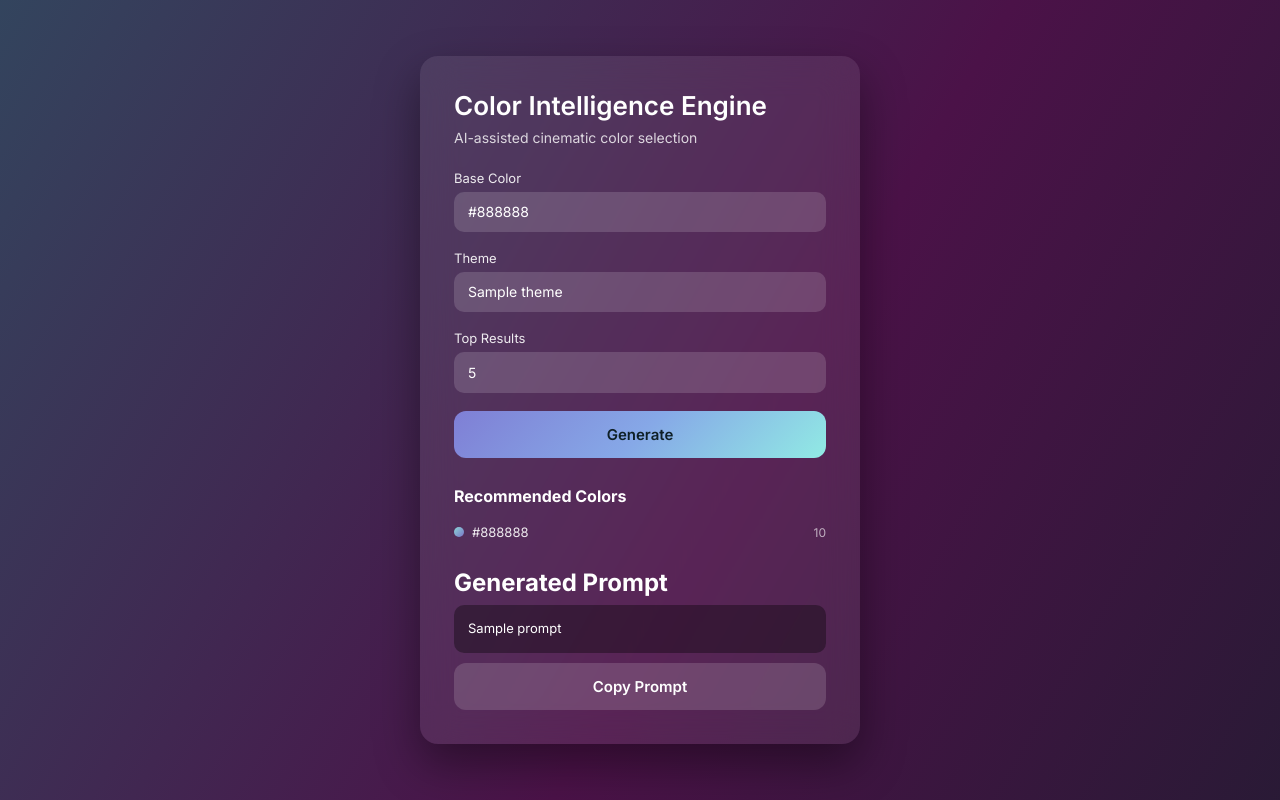
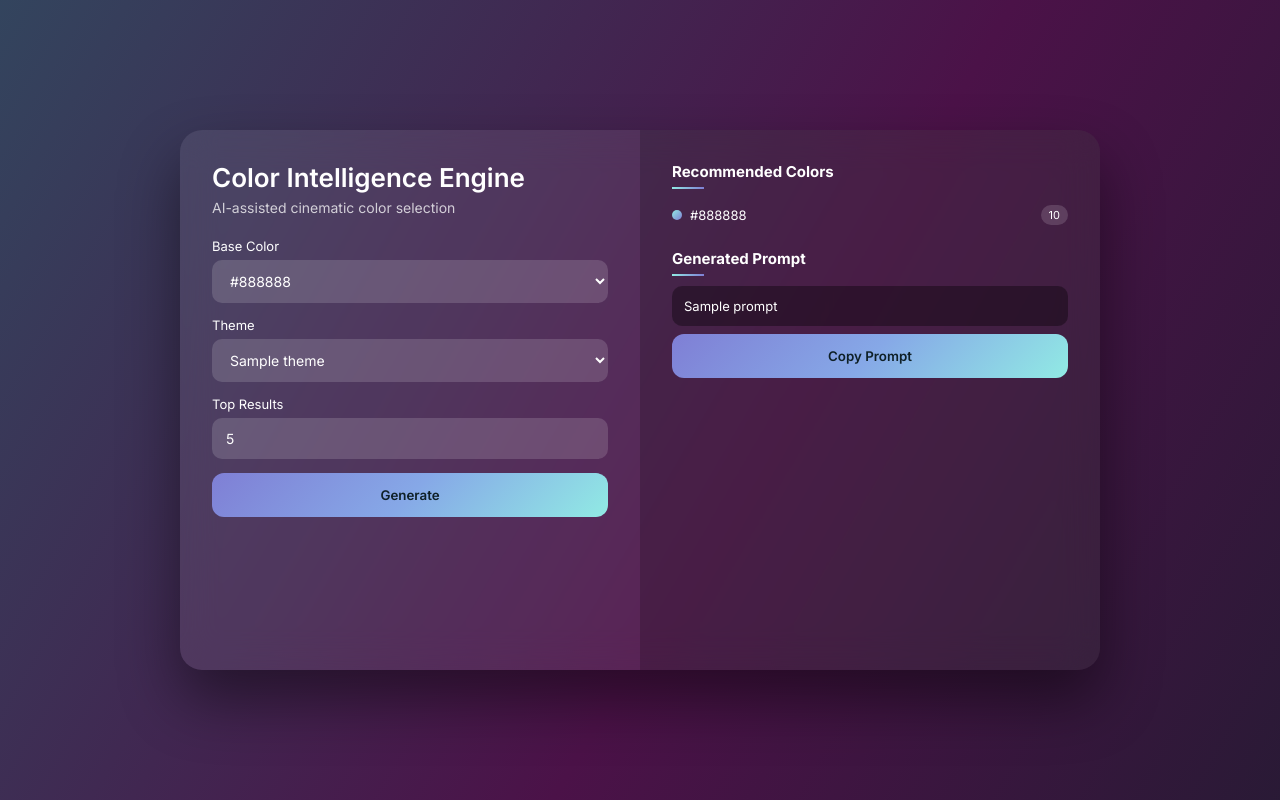
Before and after one commit to osctoss/color_intelligence_engine, a Flask app: template web/templates/index.html in a window 1280 px wide. Run offline with Flask 3, Linux system fonts and the light colour scheme; the template is opened without the code that fills it: most values are stand-ins (such as "Sample title", 1, 10 or a date in 2020); parts of the project's set-up code (start-up, migrations or seed data) failed here and were passed over.

Commit message:
Refined Html and CSS

```diff
--- a/web/static/style.css
+++ b/web/static/style.css
@@ -29,50 +29,102 @@ body {
     100% { background-position: 0% 50%; }
 }
 
-.container {
-    width: 440px;
-    background: rgba(255, 255, 255, 0.08);
+.app-wrapper {
+    background: rgba(255,255,255,0.08);
     backdrop-filter: blur(18px);
-    border-radius: 18px;
+    border-radius: 22px;
+    box-shadow: 0 30px 60px rgba(0,0,0,0.45);
+    overflow: hidden;
+    display: flex;
+    transition: all 0.8s cubic-bezier(0.22,1,0.36,1);
+}
+
+.app-wrapper.initial {
+    width: 420px;
     padding: 34px;
-    box-shadow: 0 20px 45px rgba(0, 0, 0, 0.4);
-    position: relative;
+}
+
+.app-wrapper.expanded {
+    width: 920px;
+    height: 540px;
+}
+
+.panel {
+    padding: 32px;
+    transition: all 0.8s cubic-bezier(0.22,1,0.36,1);
+}
+
+.panel-left {
+    width: 100%;
+}
+
+.panel-right {
+    background: rgba(0,0,0,0.18);
+}
+
+.app-wrapper.initial .panel-right {
+    display: none;
+}
+
+.app-wrapper.expanded .panel-left,
+.app-wrapper.expanded .panel-right {
+    width: 50%;
 }
 
 h1 {
     font-size: 26px;
     font-weight: 600;
-    margin-bottom: 8px;
+    margin-bottom: 6px;
 }
 
 .subtitle {
     font-size: 14px;
-    opacity: 0.8;
-    margin-bottom: 24px;
+    opacity: 0.75;
+    margin-bottom: 22px;
+}
+
+h2 {
+    font-size: 15px;
+    margin-bottom: 10px;
+    position: relative;
+}
+
+h2::after {
+    content: "";
+    display: block;
+    width: 32px;
+    height: 2px;
+    background: linear-gradient(90deg, #91eae4, #7f7fd5);
+    margin-top: 6px;
 }
 
 label {
     font-size: 13px;
     margin-bottom: 6px;
     display: block;
-    opacity: 0.9;
 }
 
-select, input {
+select,
+input {
     width: 100%;
     padding: 12px 14px;
     border-radius: 10px;
     border: none;
-    background: rgba(255, 255, 255, 0.15);
-    color: white;
+    background: rgba(255,255,255,0.15);
+    color: #ffffff;
+    margin-bottom: 14px;
+    outline: none;
     font-size: 14px;
-    margin-bottom: 18px;
-    outline: none;
-    appearance: none;
+    cursor: pointer;
 }
 
 select option {
-    color: black;
+    background: #ffffff;
+    color: #000000;
+}
+
+select option:hover {
+    background: #eaeaea;
 }
 
 button {
@@ -83,35 +135,42 @@ button {
     background: linear-gradient(135deg, #7f7fd5, #86a8e7, #91eae4);
     color: #0f2027;
     font-weight: 600;
-    font-size: 15px;
     cursor: pointer;
-    transition: transform 0.2s ease, box-shadow 0.2s ease;
+    transition: transform 0.15s ease, box-shadow 0.15s ease;
 }
 
-button:hover {
-    transform: translateY(-1px);
-    box-shadow: 0 8px 20px rgba(0, 0, 0, 0.35);
+button:active {
+    transform: scale(0.97);
 }
 
-.results {
-    margin-top: 28px;
-}
-
-.results h2 {
-    font-size: 16px;
-    margin-bottom: 12px;
+button:disabled {
+    opacity: 0.7;
+    cursor: not-allowed;
 }
 
 .results ul {
     list-style: none;
+    margin-top: 8px;
 }
 
-.results li {
+.result-item {
     display: flex;
     align-items: center;
     font-size: 13px;
     padding: 6px 0;
-    opacity: 0.9;
+    opacity: 0;
+    animation: reveal 0.45s ease forwards;
+}
+
+@keyframes reveal {
+    from {
+        opacity: 0;
+        transform: translateY(6px);
+    }
+    to {
+        opacity: 1;
+        transform: translateY(0);
+    }
 }
 
 .color-dot {
@@ -126,47 +185,50 @@ button:hover {
     flex: 1;
 }
 
-.score {
-    opacity: 0.7;
-    font-size: 12px;
+.score-pill {
+    background: rgba(255,255,255,0.15);
+    padding: 3px 8px;
+    border-radius: 12px;
+    font-size: 11px;
 }
 
 .prompt-section {
-    margin-top: 22px;
+    margin-top: 18px;
 }
 
 .prompt-box {
-    margin-top: 8px;
-    padding: 14px;
+    background: rgba(0,0,0,0.35);
+    padding: 12px;
     border-radius: 10px;
-    background: rgba(0, 0, 0, 0.35);
     font-size: 13px;
-    line-height: 1.5;
+    margin-bottom: 8px;
 }
 
-.copy-btn {
-    margin-top: 10px;
-    background: rgba(255, 255, 255, 0.15);
-    color: white;
+.fade-in {
+    animation: fadeIn 0.6s ease;
+}
+
+@keyframes fadeIn {
+    from { opacity: 0; }
+    to { opacity: 1; }
 }
 
 .loading-overlay {
     position: absolute;
     inset: 0;
-    background: rgba(15, 32, 39, 0.85);
-    backdrop-filter: blur(8px);
-    border-radius: 18px;
+    background: rgba(15,32,39,0.85);
     display: none;
     justify-content: center;
     align-items: center;
     flex-direction: column;
     z-index: 10;
+    border-radius: 22px;
 }
 
 .spinner {
     width: 40px;
     height: 40px;
-    border: 4px solid rgba(255, 255, 255, 0.2);
+    border: 4px solid rgba(255,255,255,0.2);
     border-top: 4px solid #91eae4;
     border-radius: 50%;
     animation: spin 1s linear infinite;
--- a/web/templates/index.html
+++ b/web/templates/index.html
@@ -4,22 +4,25 @@
     <meta charset="UTF-8">
     <title>Color Intelligence Engine</title>
 
+    <meta name="viewport" content="width=device-width, initial-scale=1.0">
+
     <link href="https://fonts.googleapis.com/css2?family=Inter:wght@300;400;500;600;700&display=swap" rel="stylesheet">
-
     <link rel="stylesheet" href="{{ url_for('static', filename='style.css') }}">
 </head>
 <body>
 
-<div class="container">
+<div class="app-wrapper {% if results %}expanded{% else %}initial{% endif %}">
+
+    <div class="panel panel-left">
         <h1>Color Intelligence Engine</h1>
         <p class="subtitle">AI-assisted cinematic color selection</p>
 
         <div id="loading" class="loading-overlay">
             <div class="spinner"></div>
-        <p>Generating intelligence…</p>
+            <p>Analyzing colors…</p>
         </div>
 
-    <form method="POST" onsubmit="showLoading()">
+        <form method="POST" onsubmit="handleGenerate()">
             <label>Base Color</label>
             <select name="base_color" required>
                 {% for c in base_colors %}
@@ -37,18 +40,20 @@
             <label>Top Results</label>
             <input type="number" name="top_k" value="5" min="1" max="10">
 
-        <button type="submit">Generate</button>
+            <button id="generateBtn" type="submit">Generate</button>
         </form>
+    </div>
 
+    <div class="panel panel-right">
         {% if results %}
         <div class="results">
             <h2>Recommended Colors</h2>
             <ul>
                 {% for r in results %}
-            <li>
+                <li class="result-item" data-delay="{{ loop.index0 * 80 }}">
                     <span class="color-dot"></span>
                     <span class="color-name">{{ r.color }}</span>
-                <span class="score">{{ r.score }}</span>
+                    <span class="score-pill">{{ r.score }}</span>
                 </li>
                 {% endfor %}
             </ul>
@@ -56,7 +61,7 @@
         {% endif %}
 
         {% if prompt %}
-    <div class="prompt-section">
+        <div class="prompt-section fade-in">
             <h2>Generated Prompt</h2>
             <div class="prompt-box" id="promptText">{{ prompt }}</div>
             <button class="copy-btn" onclick="copyPrompt()">Copy Prompt</button>
@@ -64,15 +69,29 @@
         {% endif %}
     </div>
 
+</div>
+
 <script>
-function showLoading() {
+document.addEventListener("DOMContentLoaded", () => {
+    document.querySelectorAll(".result-item").forEach(el => {
+        const delay = el.dataset.delay;
+        if (delay) {
+            el.style.animationDelay = delay + "ms";
+        }
+    });
+});
+
+function handleGenerate() {
     document.getElementById("loading").style.display = "flex";
+    const btn = document.getElementById("generateBtn");
+    btn.disabled = true;
+    btn.innerText = "Analyzing…";
 }
 
 function copyPrompt() {
     const text = document.getElementById("promptText").innerText;
     navigator.clipboard.writeText(text);
-    alert("Prompt copied to clipboard!");
+    alert("Prompt copied!");
 }
 </script>
 
```
Lines whose indentation alone changed are shown as unchanged.
